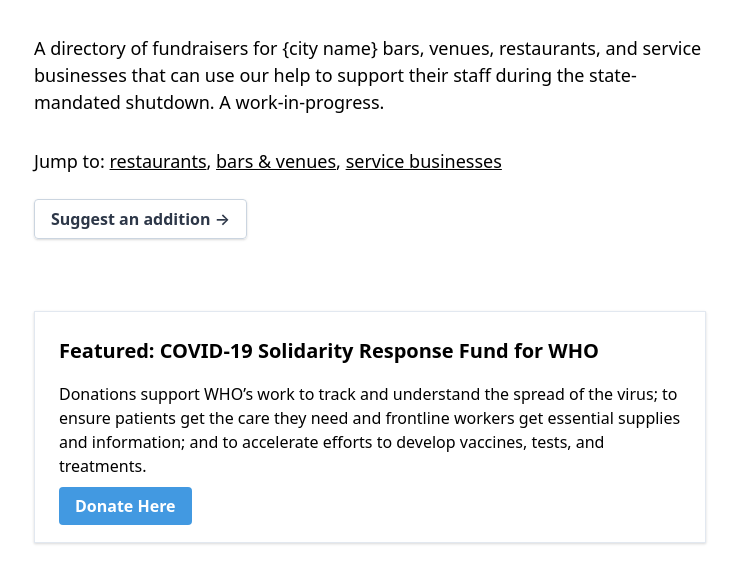
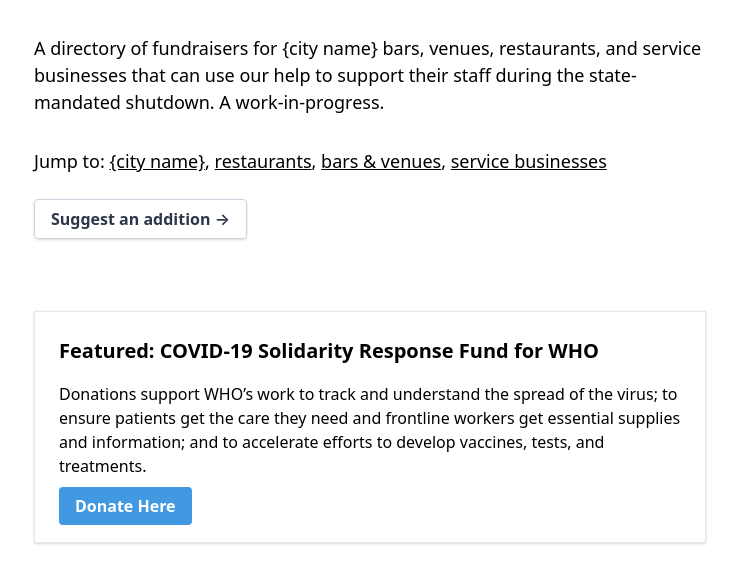
Before and after one commit to boborchard/gatsby-starter-service-relief-poc, a Gatsby site: page / in a window 1280 px wide. Shown: the part 237-800 px from the top of the page, without its empty margins (270-1008 px from the left). Built offline with nearby package versions, Linux system fonts and the light colour scheme; Gatsby itself is replaced by a stand-in of ours.

Commit message:
(chore) Add link for the generated city

```diff
--- a/src/pages/index.js
+++ b/src/pages/index.js
@@ -28,6 +28,10 @@ const IndexPage = () => {
         </p>
         <p className="text-lg mb-8">
           Jump to:{" "}
+          <Link to="#support" className="underline">
+            {data.site.siteMetadata.city}
+          </Link>
+          ,{" "}
           <Link to="#restaurants" className="underline">
             restaurants
           </Link>
```
